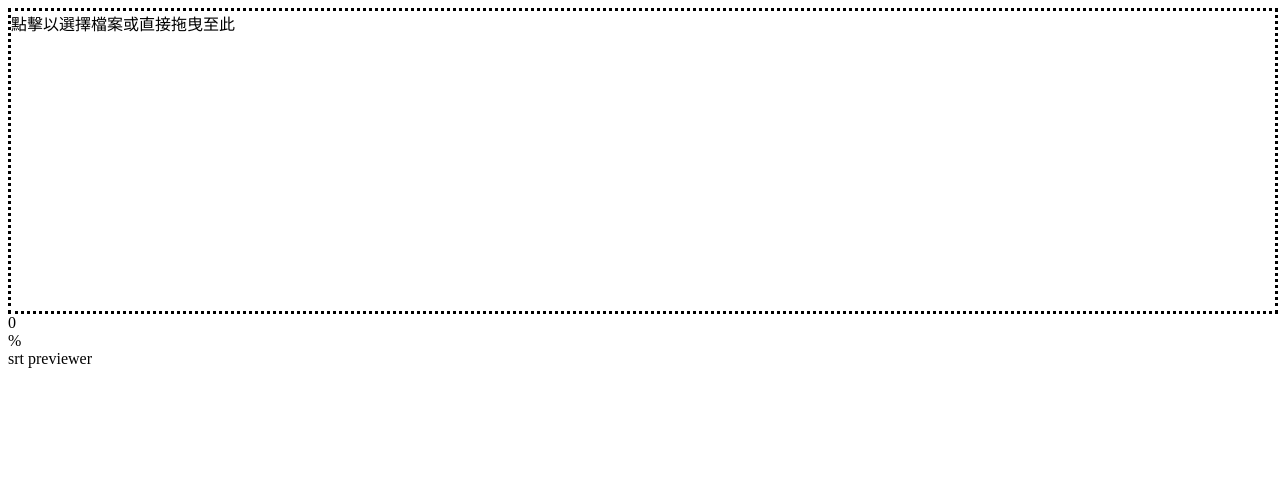
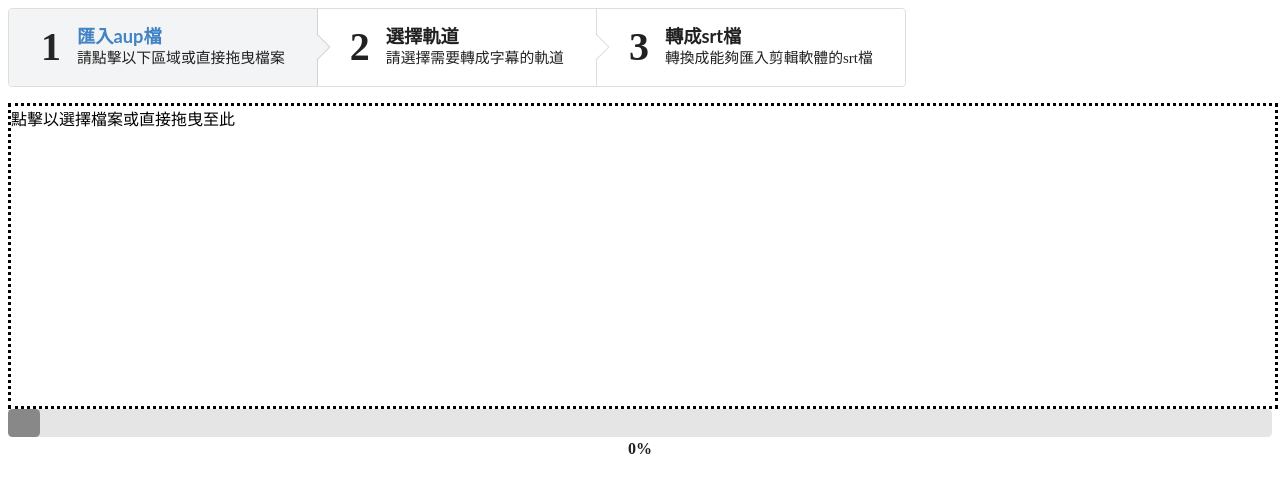
Before and after one commit to ntupds/sesx-to-srt, a React app: page / in a window 1280 px wide. Built offline with nearby package versions, Linux system fonts and the light colour scheme.

Commit message:
import semantic ui; adjust layout

```diff
--- a/package.json
+++ b/package.json
@@ -51,9 +51,9 @@
     "react": "^15.0.0",
     "react-dom": "^15.0.0",
     "react-dropzone": "^3.4.0",
-    "react-motion": "^0.4.2",
     "react-redux": "^4.4.1",
     "redux": "^3.3.1",
+    "semantic-ui-css": "^2.1.8",
     "xml2js": "^0.4.16"
   },
   "jest": {
--- a/src/components/FileInput.js
+++ b/src/components/FileInput.js
@@ -50,20 +50,10 @@ export default class FileInput extends Component {
         <Dropzone id="dropzone" style={{width: '100%'}} accept="application/x-aup" multiple={false} onDrop={this.onDrop.bind(this)}>
           <div>點擊以選擇檔案或直接拖曳至此</div>
         </Dropzone>
-        <Motion defaultStyle={{x: 0}} style={{x: spring(this.state.progress)}}>
-        { (motionStyle) => {
-            return(
-              <div id="myProgress">
-                <div id="progressBar" style={{width:motionStyle.x+'%'}}>
-                  <div id="progressLabel">
-                    {self.state.progress} %
-                  </div>
-                </div>
-              </div>
-            );
-          }
-        }
-        </Motion>
+        <div className="ui progress" data-percent={this.state.progress}>
+          <div className="bar" style={{width: this.state.progress +'%'}}></div>
+          <div className="label">{this.state.progress}%</div>
+        </div>
       </div>
     );
   }
--- /dev/null
+++ b/src/components/Steps.js
@@ -0,0 +1,28 @@
+import React, { Component } from 'react';
+
+export default class Steps extends Component {
+  render(){
+    return(
+      <div className="ui ordered steps">
+        <div className="active step">
+          <div className="content">
+            <div className="title">匯入aup檔</div>
+            <div className="description">請點擊以下區域或直接拖曳檔案</div>
+          </div>
+        </div>
+        <div className="step">
+          <div className="content">
+            <div className="title">選擇軌道</div>
+            <div className="description">請選擇需要轉成字幕的軌道</div>
+          </div>
+        </div>
+        <div className="step">
+          <div className="content">
+            <div className="title">轉成srt檔</div>
+            <div className="description">轉換成能夠匯入剪輯軟體的srt檔</div>
+          </div>
+        </div>
+      </div>
+    );
+  }
+}
--- a/src/containers/index.js
+++ b/src/containers/index.js
@@ -3,6 +3,7 @@ import { bindActionCreators } from 'redux';
 import { connect } from 'react-redux';
 
 import FileInput from '../components/FileInput';
+import Steps from '../components/Steps';
 import SrtPreviewer from '../components/SrtPreviewer';
 
 import * as fileInputActions from '../actions/fileInputActions';
@@ -16,8 +17,8 @@ class App extends Component {
     const { state, actions } = this.props;
     return (
       <div>
+        <Steps />
         <FileInput loadFile={actions.loadFile} />
-        <SrtPreviewer />
       </div>
     );
   }
--- a/stylesheets/app.scss
+++ b/stylesheets/app.scss
@@ -1,3 +1,6 @@
+@import '../node_modules/semantic-ui-css/components/step.min.css';
+@import '../node_modules/semantic-ui-css/components/progress.min.css';
+
 $pimary-color: #4C98CA;
 
 body{
```
